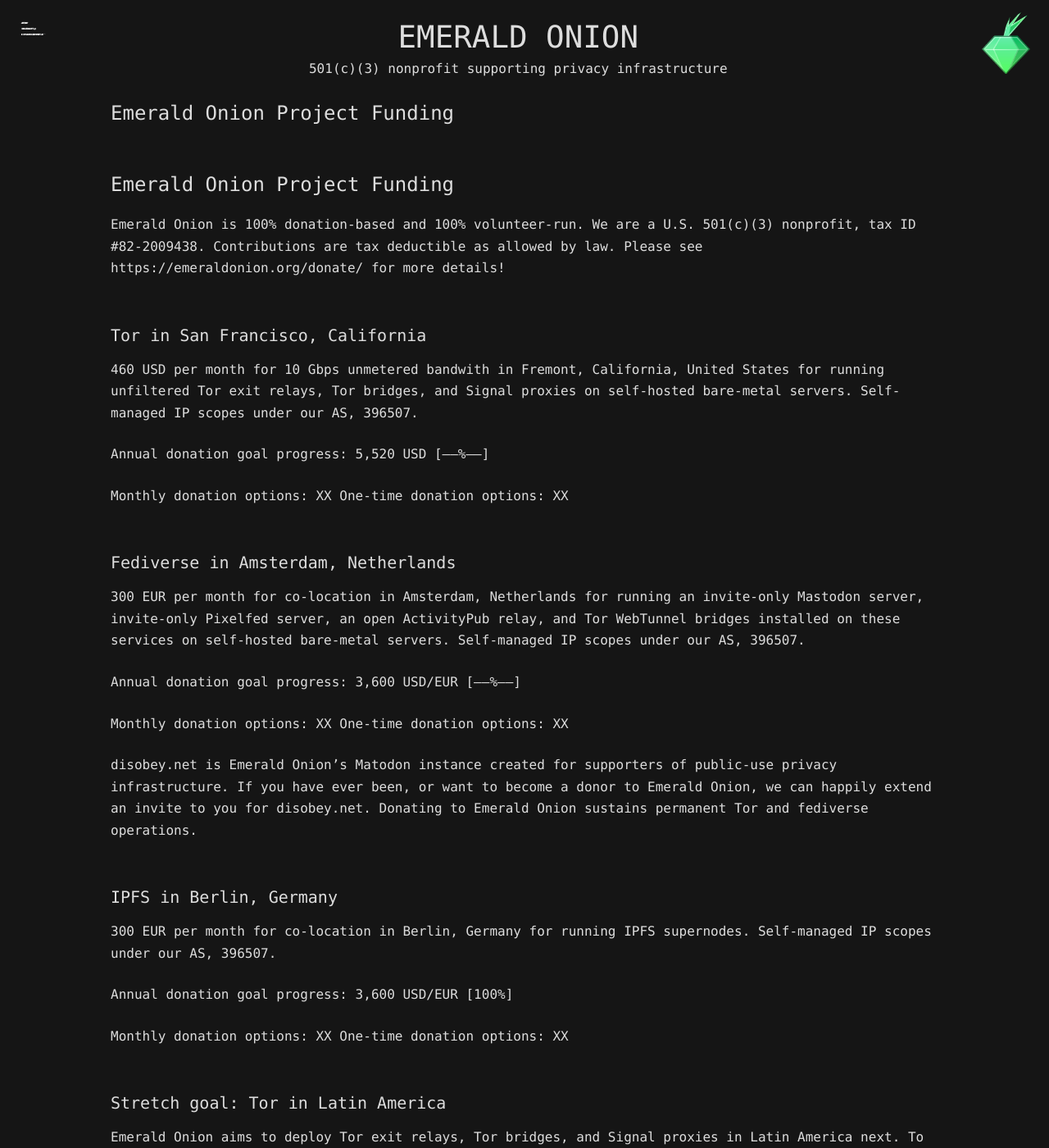
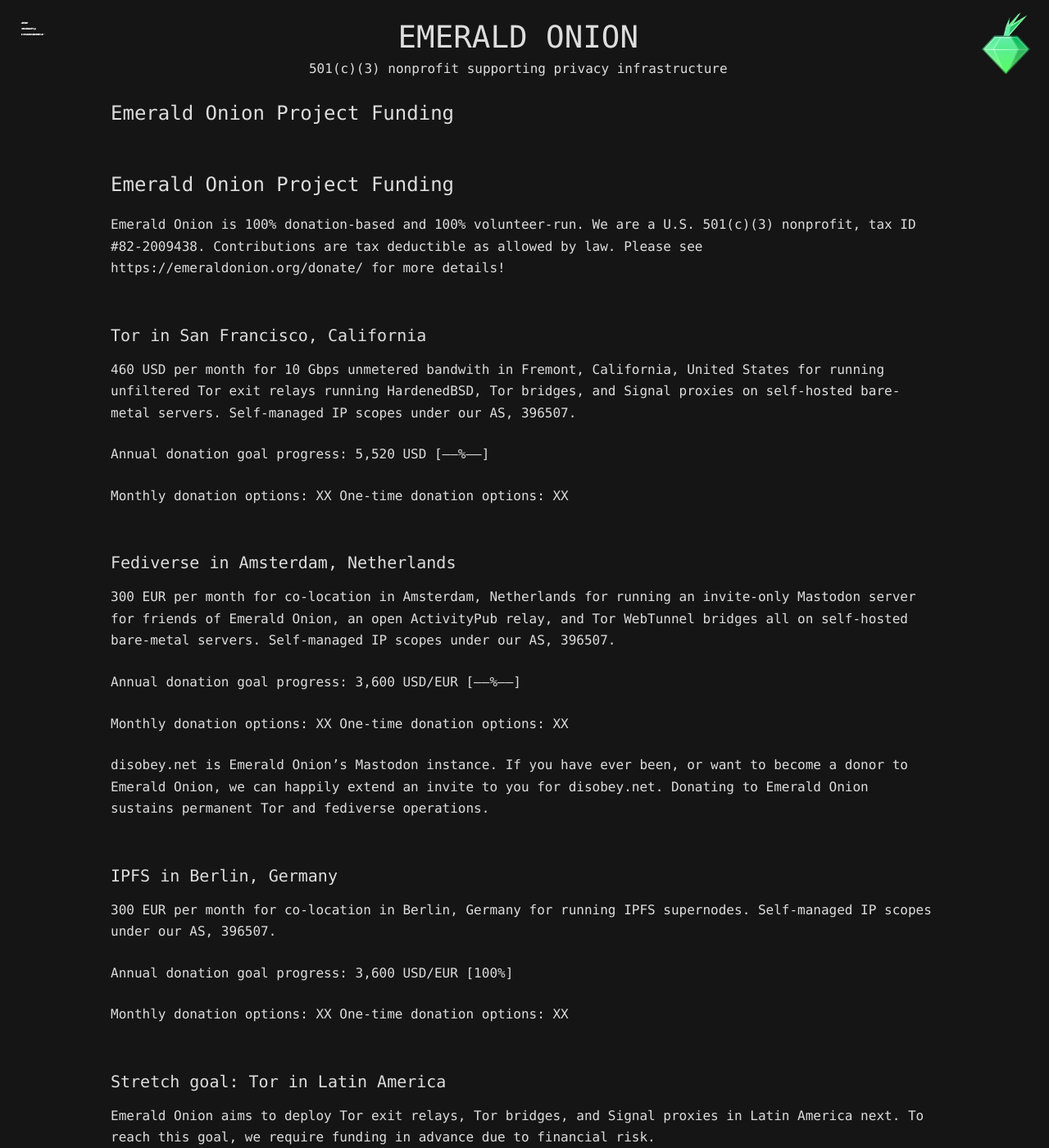
Before and after one commit to emeraldonion/emeraldonion.github.io, a Jekyll site: the page built from draft.md, in a window 1280 px wide and 1400 px high. Shown: the whole window at 82% size. Built offline with Jekyll 4.4.1, drawn with Linux system fonts in a browser that asks for light colours; our own code applies the rules of GitHub Pages for plain Markdown files.

Commit message:
Update draft.md

```diff
--- a/draft.md
+++ b/draft.md
@@ -4,7 +4,7 @@
 
 ## Tor in San Francisco, California
 
-460 USD per month for 10 Gbps unmetered bandwith in Fremont, California, United States for running unfiltered Tor exit relays, Tor bridges, and Signal proxies on self-hosted bare-metal servers. Self-managed IP scopes under our AS, 396507.
+460 USD per month for 10 Gbps unmetered bandwith in Fremont, California, United States for running unfiltered Tor exit relays running HardenedBSD, Tor bridges, and Signal proxies on self-hosted bare-metal servers. Self-managed IP scopes under our AS, 396507.
 
 Annual donation goal progress: 5,520 USD [-----%-----]
 
@@ -13,14 +13,14 @@
 
 ## Fediverse in Amsterdam, Netherlands
 
-300 EUR per month for co-location in Amsterdam, Netherlands for running an invite-only Mastodon server, invite-only Pixelfed server, an open ActivityPub relay, and Tor WebTunnel bridges installed on these services on self-hosted bare-metal servers. Self-managed IP scopes under our AS, 396507.
+300 EUR per month for co-location in Amsterdam, Netherlands for running an invite-only Mastodon server for friends of Emerald Onion, an open ActivityPub relay, and Tor WebTunnel bridges all on self-hosted bare-metal servers. Self-managed IP scopes under our AS, 396507.
 
 Annual donation goal progress: 3,600 USD/EUR [-----%-----]
 
 Monthly donation options: XX
 One-time donation options: XX
 
-disobey.net is Emerald Onion's Matodon instance created for supporters of public-use privacy infrastructure. If you have ever been, or want to become a donor to Emerald Onion, we can happily extend an invite to you for disobey.net. Donating to Emerald Onion sustains permanent Tor and fediverse operations.
+disobey.net is Emerald Onion's Mastodon instance. If you have ever been, or want to become a donor to Emerald Onion, we can happily extend an invite to you for disobey.net. Donating to Emerald Onion sustains permanent Tor and fediverse operations.
 
 ## IPFS in Berlin, Germany
 
```
